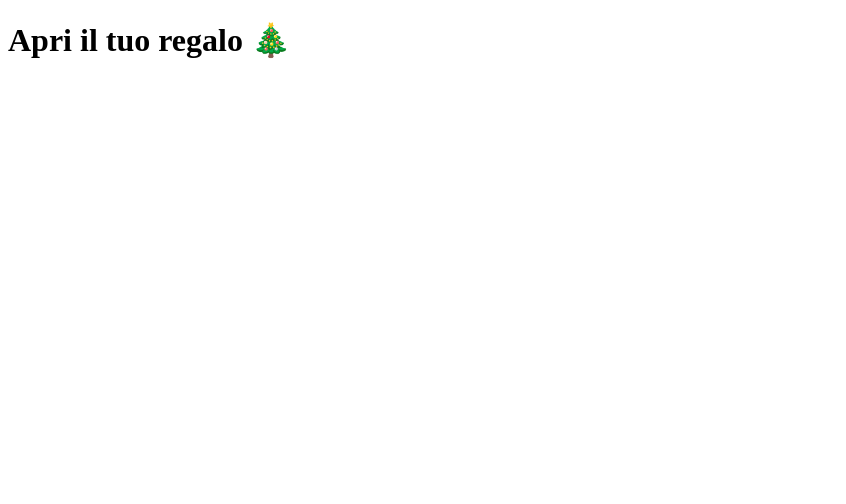
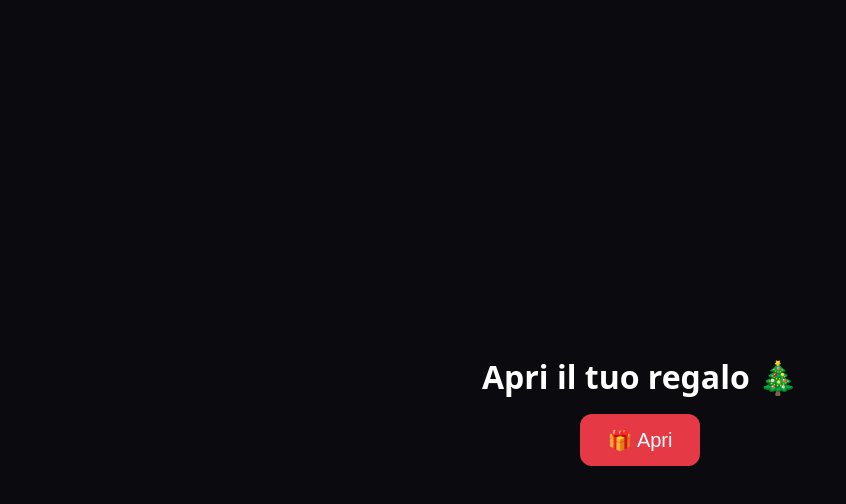
Before and after one commit to francescogentile0992-glitch/saraKlaus.github.santa, a plain HTML site: page index.html in a window 1280 px wide. Shown: the whole page, without its empty margins (0-846 px from the left). Drawn offline with Linux system fonts and the light colour scheme.

Commit message:
Update index.html

```diff
--- a/index.html
+++ b/index.html
@@ -4,8 +4,43 @@
   <meta charset="utf-8">
   <title>🎁</title>
   <meta name="viewport" content="width=device-width, initial-scale=1">
+
   <style>
-   <body>
+    body{
+      margin:0;
+      min-height:100vh;
+      display:flex;
+      align-items:center;
+      justify-content:center;
+      background:#0b0b0f;
+      color:white;
+      font-family:system-ui;
+    }
+    .box{
+      width:90%;
+      max-width:700px;
+      text-align:center;
+    }
+    img,video{
+      width:100%;
+      border-radius:16px;
+      box-shadow:0 15px 40px rgba(0,0,0,.5);
+    }
+    h1{margin-bottom:16px}
+
+    button{
+      font-size:20px;
+      padding:14px 28px;
+      border-radius:12px;
+      border:none;
+      cursor:pointer;
+      background:#e63946;
+      color:white;
+    }
+  </style>
+</head>
+
+<body>
   <div class="box">
     <h1>Apri il tuo regalo 🎄</h1>
 
@@ -29,27 +64,4 @@
     }
   </script>
 </body>
-    .box{
-      width:90%;
-      max-width:700px;
-      text-align:center;
-    }
-    img,video{
-      width:100%;
-      border-radius:16px;
-      box-shadow:0 15px 40px rgba(0,0,0,.5);
-    }
-    h1{margin-bottom:12px}
-  </style>
-</head>
-<body>
-  <div class="box">
-    <h1>Apri il tuo regalo 🎄</h1>
-
-    <!-- METTI QUI IL VIDEO O LA GIF -->
-    <!-- <img src="LINK_GIF"> -->
-    <!-- <video src="LINK_VIDEO" autoplay loop muted playsinline controls></video> -->
-
-  </div>
-</body>
 </html>
```
